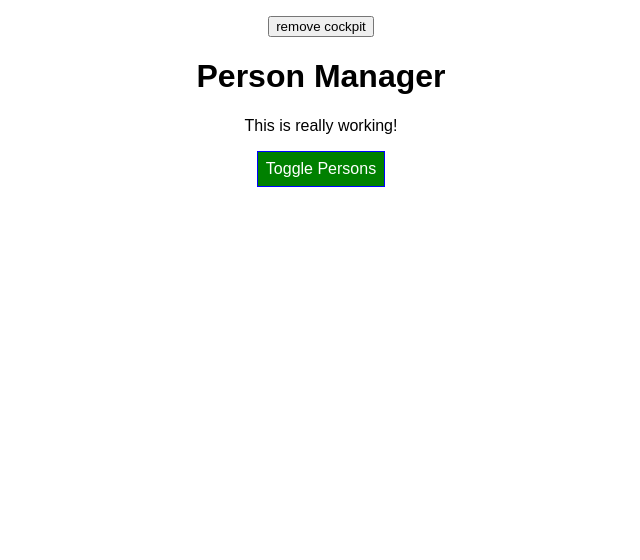
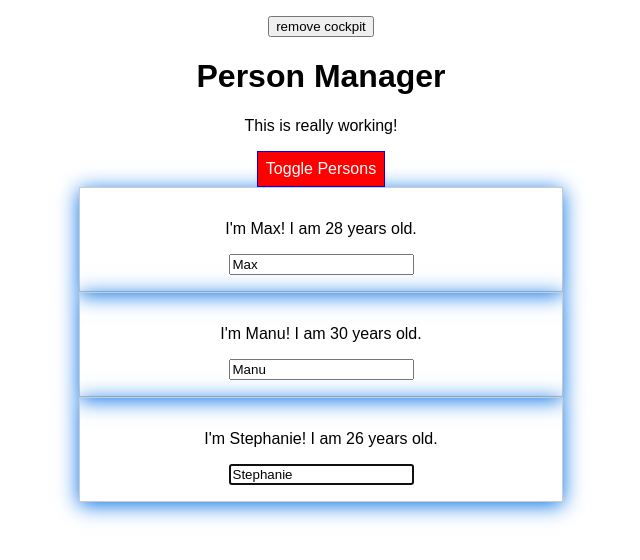
Before and after one commit to code-hoihoi/react-the_complete_guide, a React (Create React App) app: page / in a window 1280 px wide. Shown: the top 560 px of the page, without its empty margins (319-959 px from the left). Built offline with nearby package versions, Linux system fonts and the light colour scheme.

Commit message:
:sparkles:Up to 111. Refs with React Hooks

```diff
--- a/src/Cockpit/Cockpit.js
+++ b/src/Cockpit/Cockpit.js
@@ -1,4 +1,4 @@
-import React, { useEffect } from 'react';
+import React, { useEffect, useRef } from 'react';
 import styled from 'styled-components';
 
 const StyledButton = styled.button`
@@ -23,18 +23,23 @@ const StyledDiv = styled.div`
 `
 
 const Cockpit = (props) => {
+  // const toggleStyledBtnRef = React.createRef(); // this way not supported in React Hooks
+  const toggleStyledBtnRef = useRef(null);
+
   // using useEffect() with handler method(setTimeout).
   // This is kind of a mock for sending http request and recieving data in response.
   useEffect(() => {
     console.log('[Cockpit.js] useEffect', [props.persons]);
     // setTimeout(() => {alert('Data saved to cloud!')}, 2000);
+    toggleStyledBtnRef.current.click();
     return() => {
       console.log('[Cockpit.js] Cockpit changed');
     }
   }, [props.persons]);
 
   // using useEffect() with handler method(setTimeout).
-  // Only executed once (after first rendering) as empty list is given.
+  // The second parameter(empty list) means this useEffect() executes just once.
+  // Important: useEffect() is executed after rendering, so atm all variable assignments should be done.
   useEffect(() => {
     console.log('[Cockpit.js] useEffect');
     // const timer = setTimeout(() => {alert('This useEffect is executed only first time!')}, 1000);
@@ -59,7 +64,7 @@ const Cockpit = (props) => {
         {props.title}
       </StyledH1>
       <p className={classes.join(' ')}>This is really working!</p>
-      <StyledButton altColor={props.showPerson} onClick={props.clicked}>
+      <StyledButton ref={toggleStyledBtnRef} altColor={props.showPerson} onClick={props.clicked}>
           Toggle Persons
       </StyledButton>
     </StyledDiv>
```
